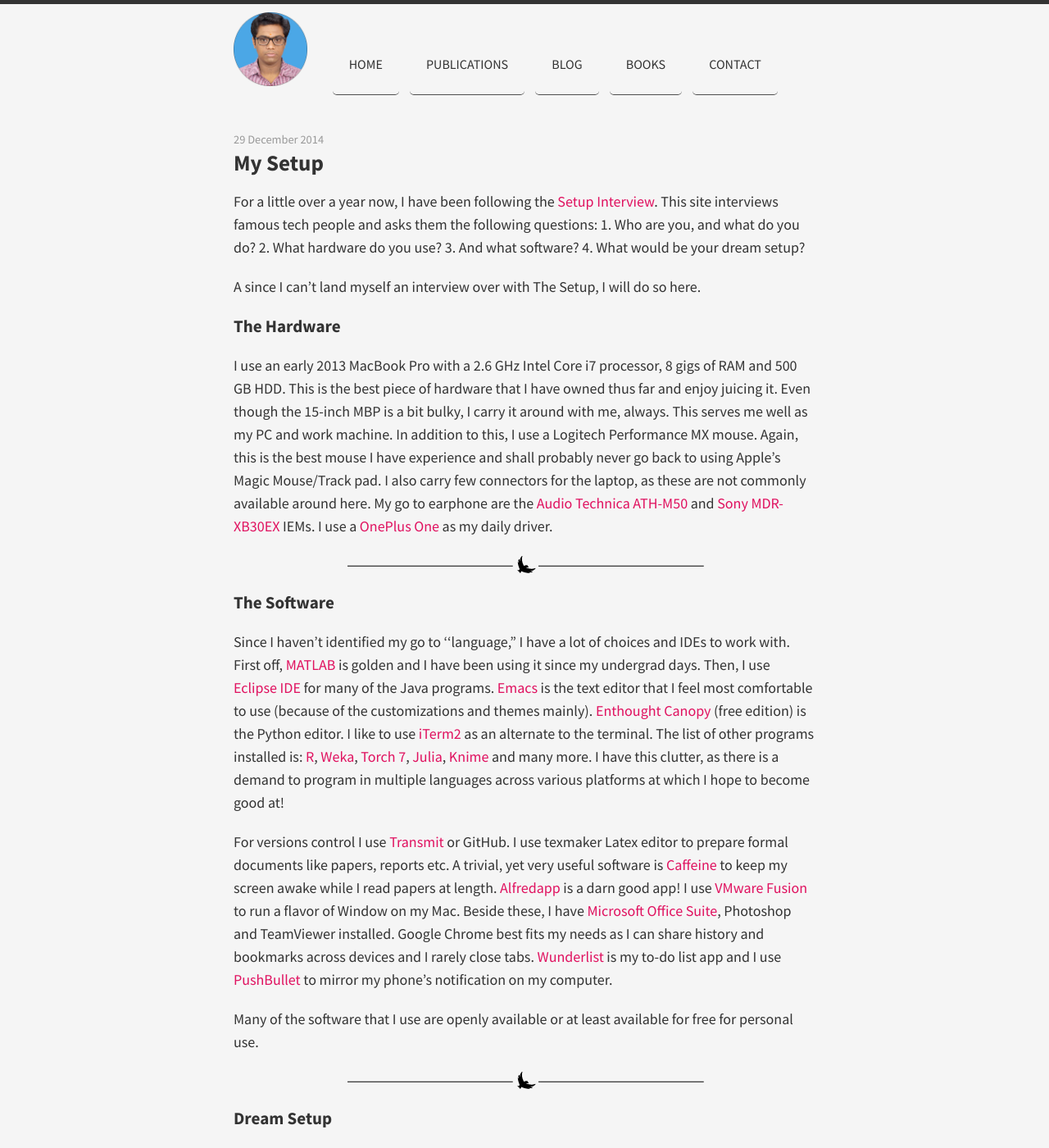
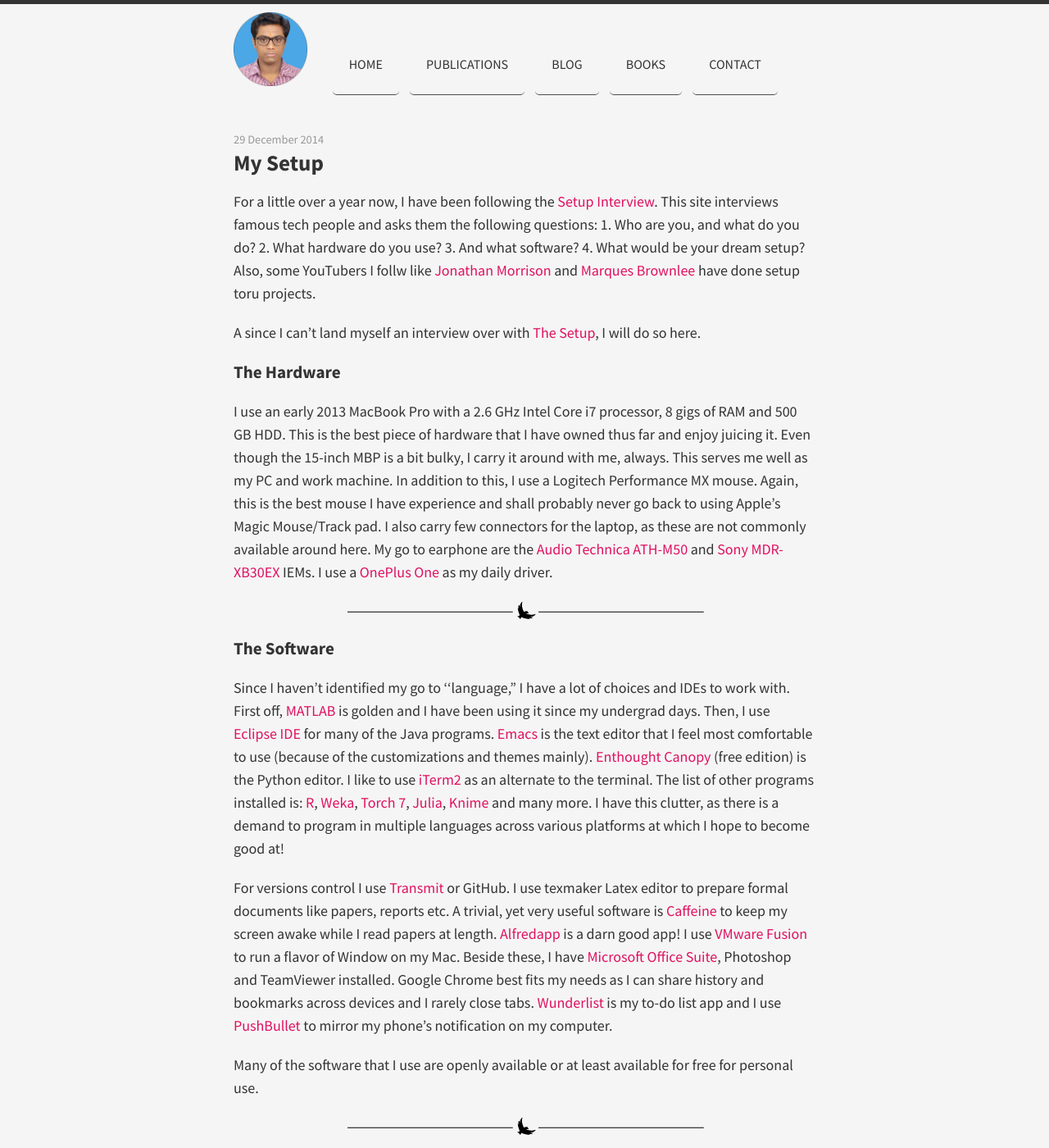
Before and after one commit to forkmsrini/forkmsrini.github.io-master, a Jekyll site: the page built from _posts/2014-12-29-mySetup.md, in a window 1280 px wide and 1400 px high. Shown: the whole window at 82% size. Built offline with Jekyll 4.4.1, drawn with Linux system fonts in a browser that asks for light colours; nearby versions of some CDN libraries; Markdown is read by kramdown in place of the engine named in the settings; some of the changed text lies outside the part shown.

Commit message:
Update 2014-12-29-mySetup.md

```diff
--- a/_posts/2014-12-29-mySetup.md
+++ b/_posts/2014-12-29-mySetup.md
@@ -2,9 +2,9 @@
 layout: post
 title: My Setup
 ---
-For a little over a year now, I have been following the [Setup Interview](http://usesthis.com/). This site interviews famous tech people and asks them the following questions: 1. Who are you, and what do you do? 2. What hardware do you use? 3. And what software? 4. What would be your dream setup?
+For a little over a year now, I have been following the [Setup Interview](http://usesthis.com/). This site interviews famous tech people and asks them the following questions: 1. Who are you, and what do you do? 2. What hardware do you use? 3. And what software? 4. What would be your dream setup? Also, some YouTubers I follw like [Jonathan Morrison](https://twitter.com/tldtoday) and [Marques Brownlee](https://twitter.com/MKBHD) have done setup toru projects.
 
-A since I can't land myself an interview over with The Setup, I will do so here.
+A since I can't land myself an interview over with [The Setup](http://usesthis.com/), I will do so here.
 
 ### The Hardware
 I use an early 2013 MacBook Pro with a 2.6 GHz Intel Core i7 processor, 8 gigs of RAM and 500 GB HDD. This is the best piece of hardware that I have owned thus far and enjoy juicing it. Even though the 15-inch MBP is a bit bulky, I carry it around with me, always. This serves me well as my PC and work machine.
```
Also changed, not shown: other parts of _posts/2014-12-29-mySetup.md (+3 -0 lines).
